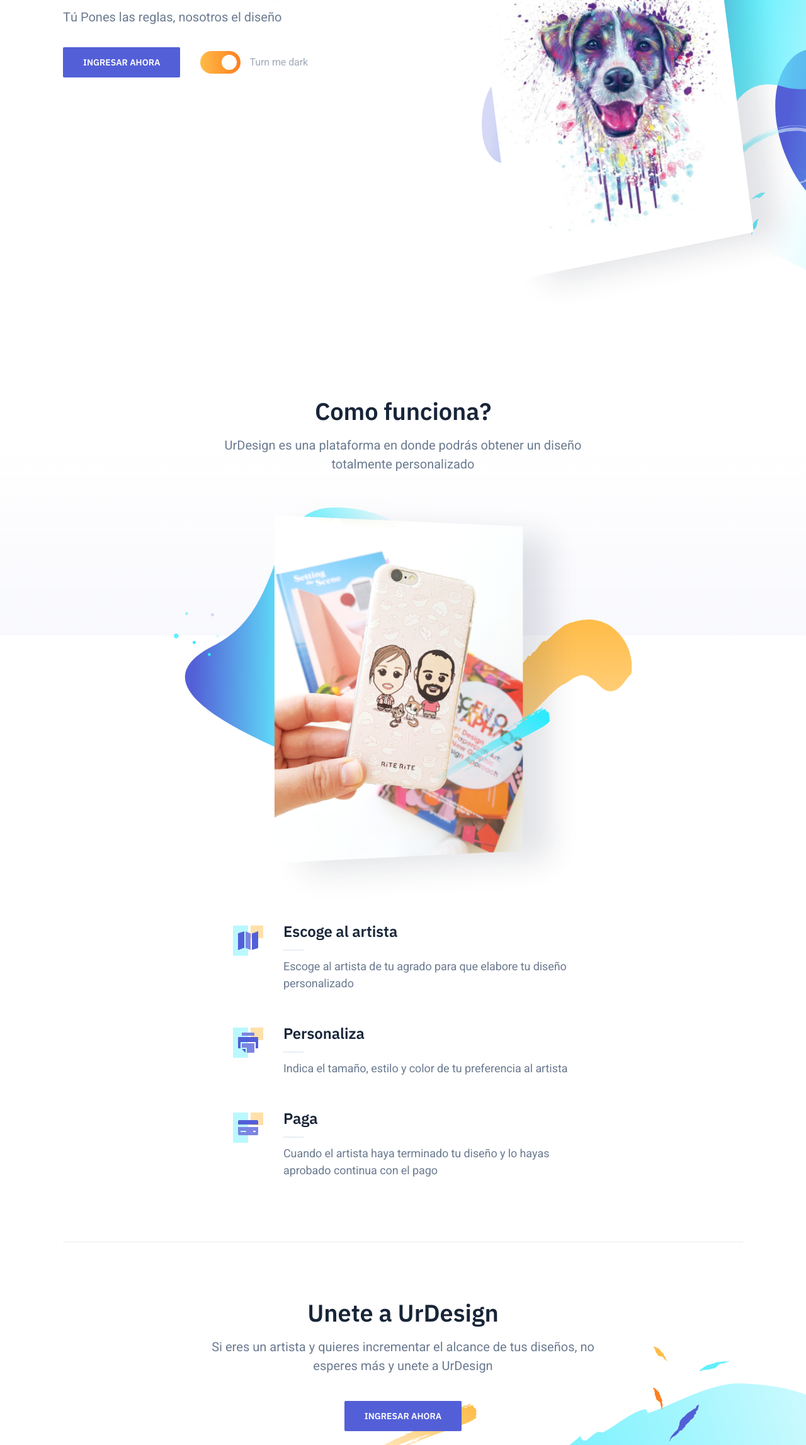
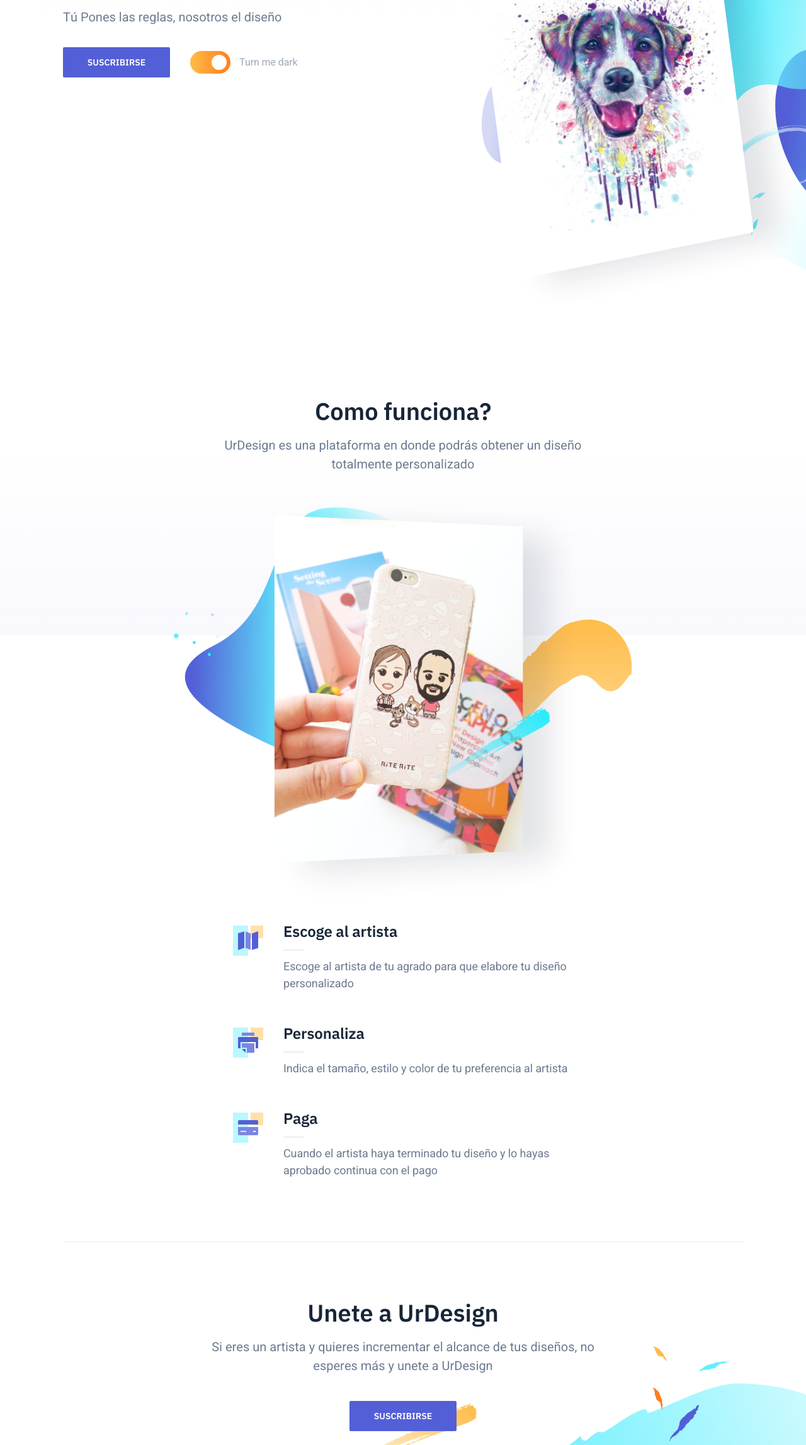
Before and after one commit to snoli2001/UrDesignLandingPage, a website: page index.html in a window 1280 px wide. Shown: the part 265-2560 px from the top of the page at 63% size. Drawn offline with nearby package versions, Linux system fonts and the light colour scheme.

Commit message:
forms added

```diff
--- a/index.html
+++ b/index.html
@@ -36,7 +36,7 @@
                                 Tú Pones las reglas, nosotros el diseño
                             </p>
 	                        <div class="hero-cta">
-								<a class="button button-primary" href="#">Ingresar ahora</a>
+								<a class="button button-primary" href="https://forms.gle/1rqkiKc29XA9oZh49">Suscribirse</a>
 								<div class="lights-toggle">
 									<input id="lights-toggle" type="checkbox" name="lights-toggle" class="switch" checked="checked">
 									<label for="lights-toggle" class="text-xs"><span>Turn me <span class="label-text">dark</span></span></label>
@@ -137,7 +137,7 @@
                             <h2 class="section-title mt-0">Unete a UrDesign</h2>
                             <p class="section-paragraph">Si eres un artista y quieres incrementar el alcance de tus diseños, no esperes más y unete a UrDesign</p>
 							<div class="cta-cta">
-								<a class="button button-primary" href="#">Ingresar ahora</a>
+								<a class="button button-primary" href="https://forms.gle/1rqkiKc29XA9oZh49">Suscribirse</a>
 							</div>
 					    </div>
                     </div>
```
